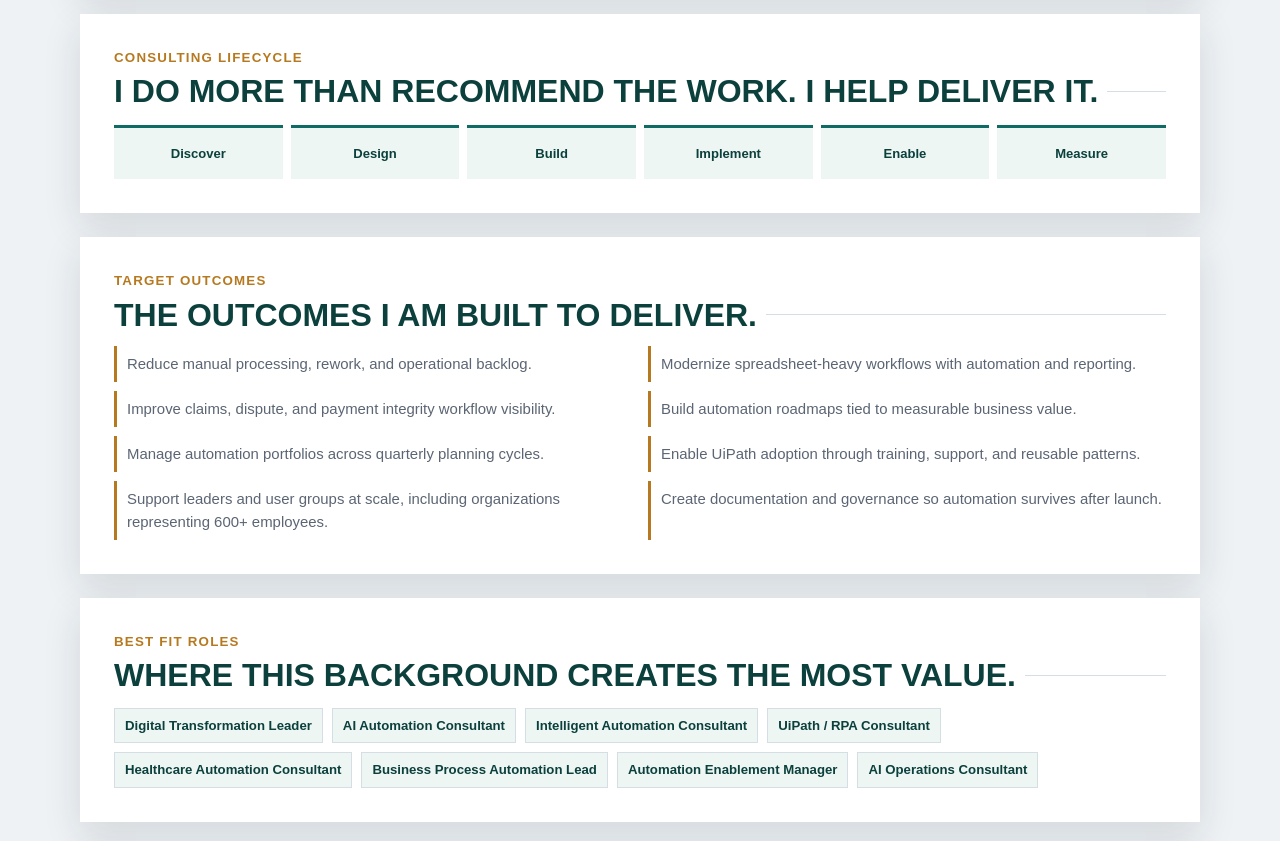
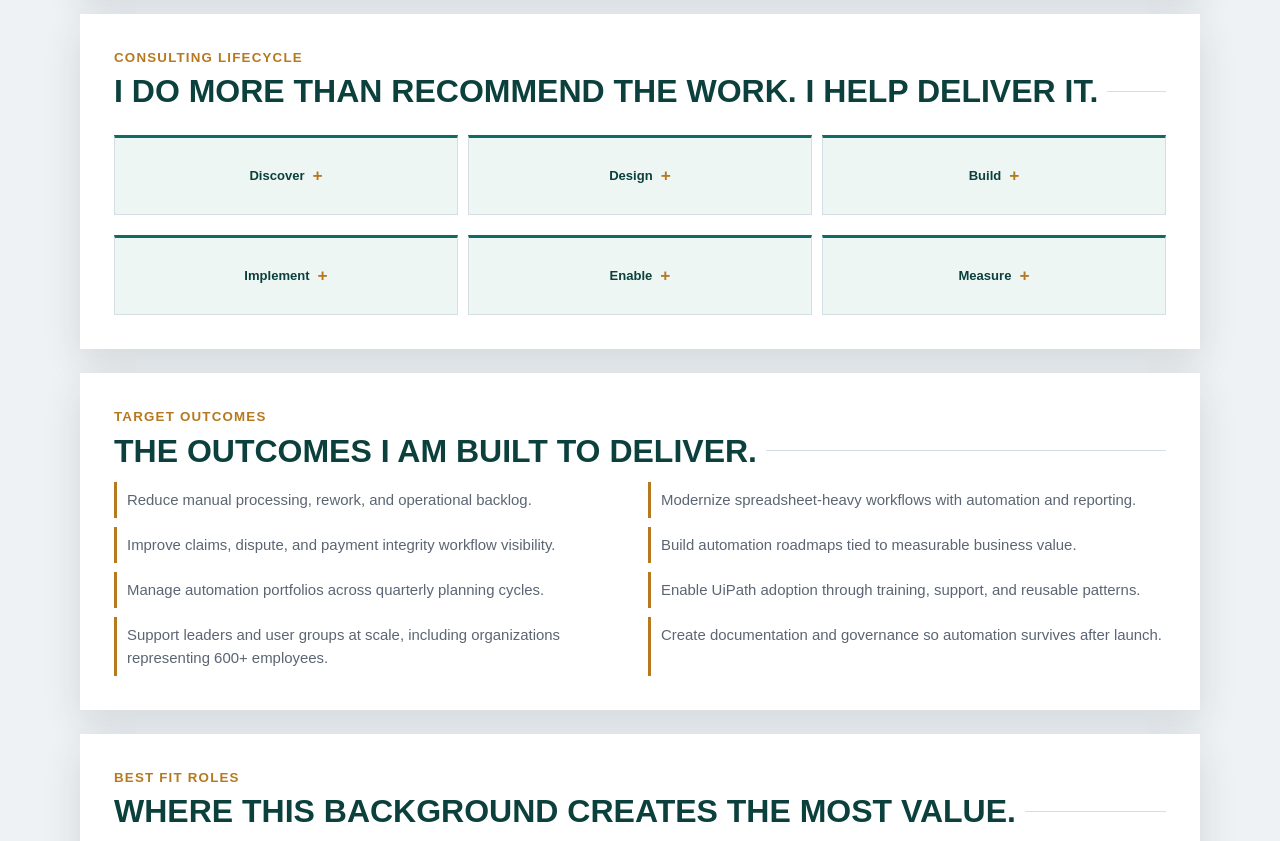
Before and after one commit to ericlane87/Eric-Lane, a plain HTML site: page Eric_Lane_AI_Automation_Consultant_Resume.html in a window 1280 px wide. Shown: the part 3020-3861 px from the top of the page. Drawn offline with Linux system fonts and the light colour scheme.

Commit message:
Make lifecycle steps expandable

```diff
--- a/Eric_Lane_AI_Automation_Consultant_Resume.html
+++ b/Eric_Lane_AI_Automation_Consultant_Resume.html
@@ -482,23 +482,55 @@
 
     .lifecycle {
       display: grid;
-      grid-template-columns: repeat(6, 1fr);
-      gap: 8px;
+      grid-template-columns: repeat(3, 1fr);
+      gap: 10px;
       margin-top: 16px;
     }
 
-    .lifecycle-step {
+    .lifecycle details {
       background: var(--soft);
       border-top: 3px solid var(--accent);
-      padding: 10px 8px;
-      text-align: center;
+      border-left: 1px solid var(--rule);
+      border-right: 1px solid var(--rule);
+      border-bottom: 1px solid var(--rule);
+    }
+
+    .lifecycle summary {
+      min-height: 50px;
+      padding: 10px 12px;
+      cursor: pointer;
       font-weight: 700;
       color: var(--accent-dark);
       font-size: 9.8pt;
-      min-height: 54px;
       display: flex;
       align-items: center;
       justify-content: center;
+      text-align: center;
+      list-style: none;
+    }
+
+    .lifecycle summary::-webkit-details-marker {
+      display: none;
+    }
+
+    .lifecycle summary::after {
+      content: "+";
+      margin-left: 8px;
+      color: var(--gold);
+      font-size: 13pt;
+      line-height: 1;
+    }
+
+    .lifecycle details[open] summary::after {
+      content: "-";
+    }
+
+    .lifecycle p {
+      margin: 0;
+      padding: 0 12px 12px;
+      color: var(--muted);
+      font-size: 10pt;
+      line-height: 1.38;
     }
 
     .outcome-list {
@@ -757,7 +789,7 @@
         border-bottom: 0;
       }
 
-      .lifecycle-step {
+      .lifecycle summary {
         min-height: 44px;
       }
 
@@ -1025,12 +1057,30 @@
       <div class="web-eyebrow">Consulting Lifecycle</div>
       <h2 class="web-title">I do more than recommend the work. I help deliver it.</h2>
       <div class="lifecycle" aria-label="Consulting delivery lifecycle">
-        <div class="lifecycle-step">Discover</div>
-        <div class="lifecycle-step">Design</div>
-        <div class="lifecycle-step">Build</div>
-        <div class="lifecycle-step">Implement</div>
-        <div class="lifecycle-step">Enable</div>
-        <div class="lifecycle-step">Measure</div>
+        <details>
+          <summary>Discover</summary>
+          <p>Identify pain points, volume, handle time, SLA pressure, risk, users impacted, and business value before choosing a tool.</p>
+        </details>
+        <details>
+          <summary>Design</summary>
+          <p>Translate findings into requirements, solution options, tool selection, controls, handoffs, and success criteria.</p>
+        </details>
+        <details>
+          <summary>Build</summary>
+          <p>Create the automation using the right fit: UiPath, OCR, SQL, Python, VBA/macros, scripts, reporting, or process redesign.</p>
+        </details>
+        <details>
+          <summary>Implement</summary>
+          <p>Coordinate testing, launch readiness, documentation, stakeholder signoff, deployment planning, and production handoff.</p>
+        </details>
+        <details>
+          <summary>Enable</summary>
+          <p>Train users, support developers, create reusable guidance, and help teams adopt the new workflow after launch.</p>
+        </details>
+        <details>
+          <summary>Measure</summary>
+          <p>Track savings, throughput, capacity relief, SLA recovery, adoption, exceptions, and improvement opportunities.</p>
+        </details>
       </div>
     </div>
 
```
Also changed, not shown: index.html (+63 -13 lines).
